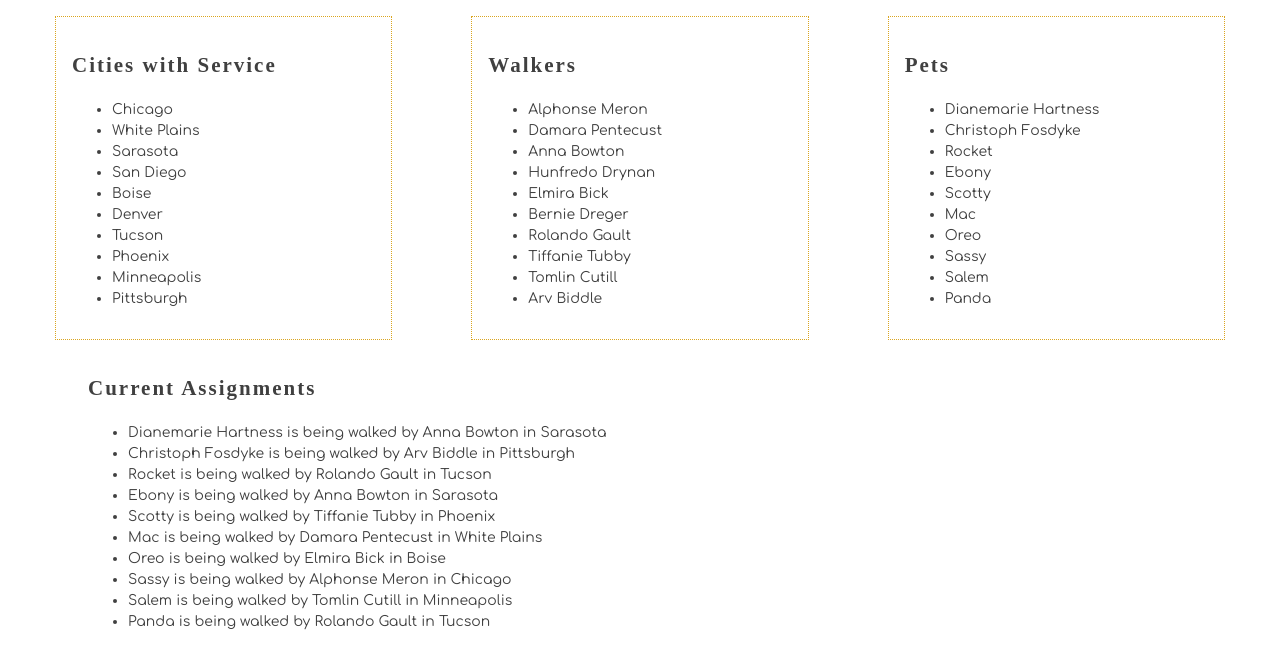
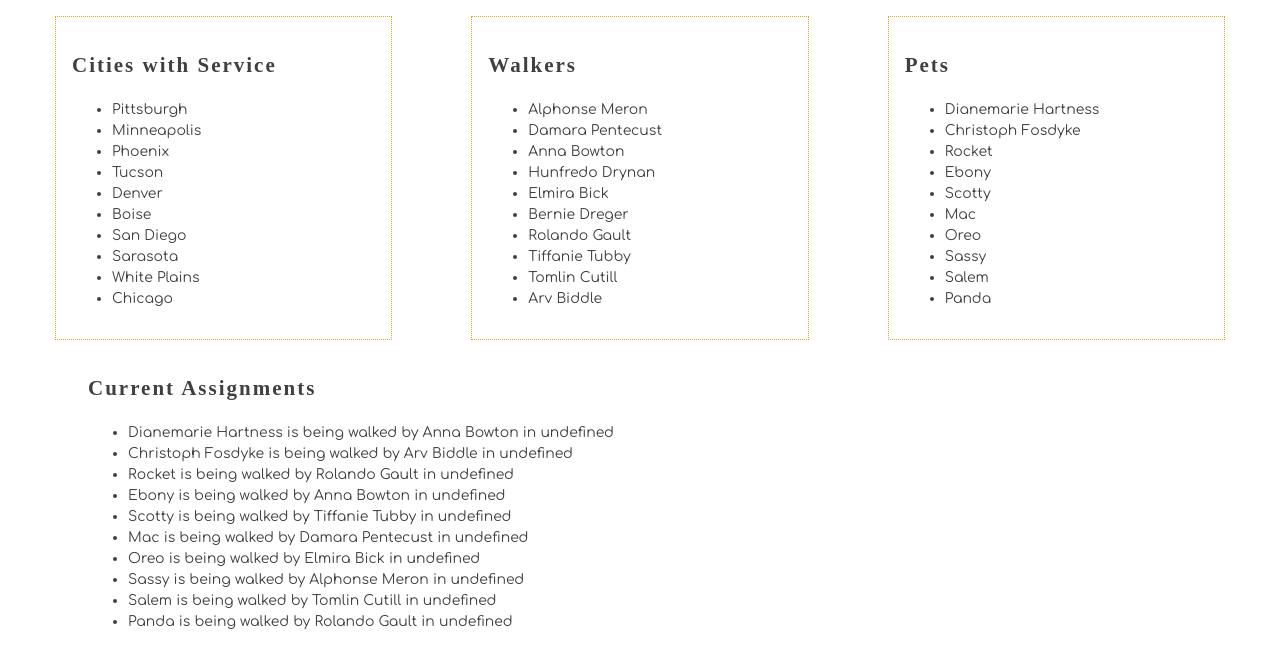
Before and after one commit to Robert-427/DeShawn-s-Dog-Walking, a plain HTML site: page index.html in a window 1280 px wide. Shown: the part 64-732 px from the top of the page. Drawn offline with Linux system fonts and the light colour scheme; a web font is replaced by a local one.

Commit message:
end of day save

```diff
--- a/scripts/CityList.js
+++ b/scripts/CityList.js
@@ -1,13 +1,12 @@
-import { getWalkers } from "./database.js"
+import { getCities } from "./database.js"
 
-const walkers = getWalkers()
-
+const cities = getCities()
 
 export const CityList = () => {
     let citiesHTML = "<ul>"
 
-    for (const walker of walkers) {
-        citiesHTML += `<li>${walker.city}</li>`
+    for (const city of cities) {
+        citiesHTML += `<li id="city--${city.id}">${city.name}</li>`
     }
 
     citiesHTML += "</ul>"
--- a/scripts/RegisteredPets.js
+++ b/scripts/RegisteredPets.js
@@ -6,7 +6,7 @@ export const RegisteredPets = () => {
     let petHTML = "<ul>"
 
     for (const pet of pets) {
-        petHTML += `<li>${pet.name}</li>`
+        petHTML += `<li id="pet--${pet.id}">${pet.name}</li>`
     }
 
     petHTML += "</ul>"
--- a/scripts/Walkers.js
+++ b/scripts/Walkers.js
@@ -1,11 +1,12 @@
 import { getWalkers } from "./database.js"
+const walkers = getWalkers()
 
 document.addEventListener(
     "click",
     (clickEvent) => {
         const itemClicked = clickEvent.target
         if (itemClicked.id.startsWith("walker")) {
-            const [,walkerId] = itemClicked.id.split("--")
+            const [, walkerId] = itemClicked.id.split("--")
 
             for (const walker of walkers) {
                 if (walker.id === parseInt(walkerId)) {
@@ -15,9 +16,6 @@ document.addEventListener(
         }
     }
 )
-
-const walkers = getWalkers()
-
 
 export const Walkers = () => {
     let walkerHTML = "<ul>"
--- a/scripts/database.js
+++ b/scripts/database.js
@@ -6,98 +6,58 @@
 
 */
 const database = {
-    walkers: [{
-        id: 1,
-        name: "Alphonse Meron",
-        email: "ameron0@mashable.com",
-        city: "Chicago"
-    }, {
-        id: 2,
-        name: "Damara Pentecust",
-        email: "dpentecust1@apache.org",
-        city: "White Plains"
-    }, {
-        id: 3,
-        name: "Anna Bowton",
-        email: "abowton2@wisc.edu",
-        city: "Sarasota"
-    }, {
-        id: 4,
-        name: "Hunfredo Drynan",
-        email: "hdrynan3@bizjournals.com",
-        city: "San Diego"
-    }, {
-        id: 5,
-        name: "Elmira Bick",
-        email: "ebick4@biblegateway.com",
-        city: "Boise"
-    }, {
-        id: 6,
-        name: "Bernie Dreger",
-        email: "bdreger5@zimbio.com",
-        city: "Denver"
-    }, {
-        id: 7,
-        name: "Rolando Gault",
-        email: "rgault6@google.com",
-        city: "Tucson"
-    }, {
-        id: 8,
-        name: "Tiffanie Tubby",
-        email: "ttubby7@intel.com",
-        city: "Phoenix"
-    }, {
-        id: 9,
-        name: "Tomlin Cutill",
-        email: "tcutill8@marketwatch.com",
-        city: "Minneapolis"
-    }, {
-        id: 10,
-        name: "Arv Biddle",
-        email: "abiddle9@cafepress.com",
-        city: "Pittsburgh"
-    }],
-    pets: [{
-        id: 1,
-        name: "Dianemarie Hartness",
-        walkerId: 3
-    }, {
-        id: 2,
-        name: "Christoph Fosdyke",
-        walkerId: 10
-    }, {
-        id: 3,
-        name: "Rocket",
-        walkerId: 7
-    }, {
-        id: 4,
-        name: "Ebony",
-        walkerId: 3
-    }, {
-        id: 5,
-        name: "Scotty",
-        walkerId: 8
-    }, {
-        id: 6,
-        name: "Mac",
-        walkerId: 2
-    }, {
-        id: 7,
-        name: "Oreo",
-        walkerId: 5
-    }, {
-        id: 8,
-        name: "Sassy",
-        walkerId: 1
-    }, {
-        id: 9,
-        name: "Salem",
-        walkerId: 9
-    }, {
-        id: 10,
-        name: "Panda",
-        walkerId: 7
-    }]
+    walkers: [
+        { id: 1, name: "Alphonse Meron", email: "ameron0@mashable.com" },
+        { id: 2, name: "Damara Pentecust", email: "dpentecust1@apache.org" },
+        { id: 3, name: "Anna Bowton", email: "abowton2@wisc.edu" },
+        { id: 4, name: "Hunfredo Drynan", email: "hdrynan3@bizjournals.com" },
+        { id: 5, name: "Elmira Bick", email: "ebick4@biblegateway.com" },
+        { id: 6, name: "Bernie Dreger", email: "bdreger5@zimbio.com" },
+        { id: 7, name: "Rolando Gault", email: "rgault6@google.com" },
+        { id: 8, name: "Tiffanie Tubby", email: "ttubby7@intel.com" },
+        { id: 9, name: "Tomlin Cutill", email: "tcutill8@marketwatch.com" },
+        { id: 10, name: "Arv Biddle", email: "abiddle9@cafepress.com" }
+    ],
+    pets: [
+        { id: 1, name: "Dianemarie Hartness", walkerId: 3 },
+        { id: 2, name: "Christoph Fosdyke", walkerId: 10 },
+        { id: 3, name: "Rocket", walkerId: 7 },
+        { id: 4, name: "Ebony", walkerId: 3 },
+        { id: 5, name: "Scotty", walkerId: 8 },
+        { id: 6, name: "Mac", walkerId: 2 },
+        { id: 7, name: "Oreo", walkerId: 5 },
+        { id: 8, name: "Sassy", walkerId: 1 },
+        { id: 9, name: "Salem", walkerId: 9 },
+        { id: 10, name: "Panda", walkerId: 7 }
+    ],
+    walkerCities: [
+        { id: 1, walkerId: 10, cityId: 1 },
+        { id: 2, walkerId: 8, cityId: 6 },
+        { id: 3, walkerId: 5, cityId: 4 },
+        { id: 4, walkerId: 9, cityId: 10 },
+        { id: 5, walkerId: 2, cityId: 3 },
+        { id: 6, walkerId: 4, cityId: 7 },
+        { id: 7, walkerId: 1, cityId: 5 },
+        { id: 8, walkerId: 7, cityId: 9 },
+        { id: 9, walkerId: 3, cityId: 2 },
+        { id: 10, walkerId: 6, cityId: 8 },
+        { id: 11, walkerId: 6, cityId: 9 },
+        { id: 12, walkerId: 9, cityId: 7 },
+        { id: 13, walkerId: 5, cityId: 7 },
+        { id: 14, walkerId: 10, cityId: 2 }
+    ],
+    cities: [
+        { id: 1, name: "Pittsburgh" },
+        { id: 2, name: "Minneapolis" },
+        { id: 3, name: "Phoenix" },
+        { id: 4, name: "Tucson" },
+        { id: 5, name: "Denver" },
+        { id: 6, name: "Boise" },
+        { id: 7, name: "San Diego" },
+        { id: 8, name: "Sarasota" },
+        { id: 9, name: "White Plains" },
+        { id: 10, name: "Chicago" }
+    ],
 }
 
 export const getWalkers = () => {
@@ -107,3 +67,11 @@ export const getWalkers = () => {
 export const getPets = () => {
     return database.pets.map(pet => ({ ...pet }))
 }
+
+export const getCities = () => {
+    return database.cities.map(city => ({ ...city }))
+}
+
+export const getWalkerCites = () => {
+    return database.walkerCities.map(walkerCity => ({ ...walkerCity }))
+}
```
Also changed, not shown: index.html (+2 -0 lines), scripts/WalkerCities.js (added, +21 -0 lines), styles/details.css (line endings or trailing spaces).
